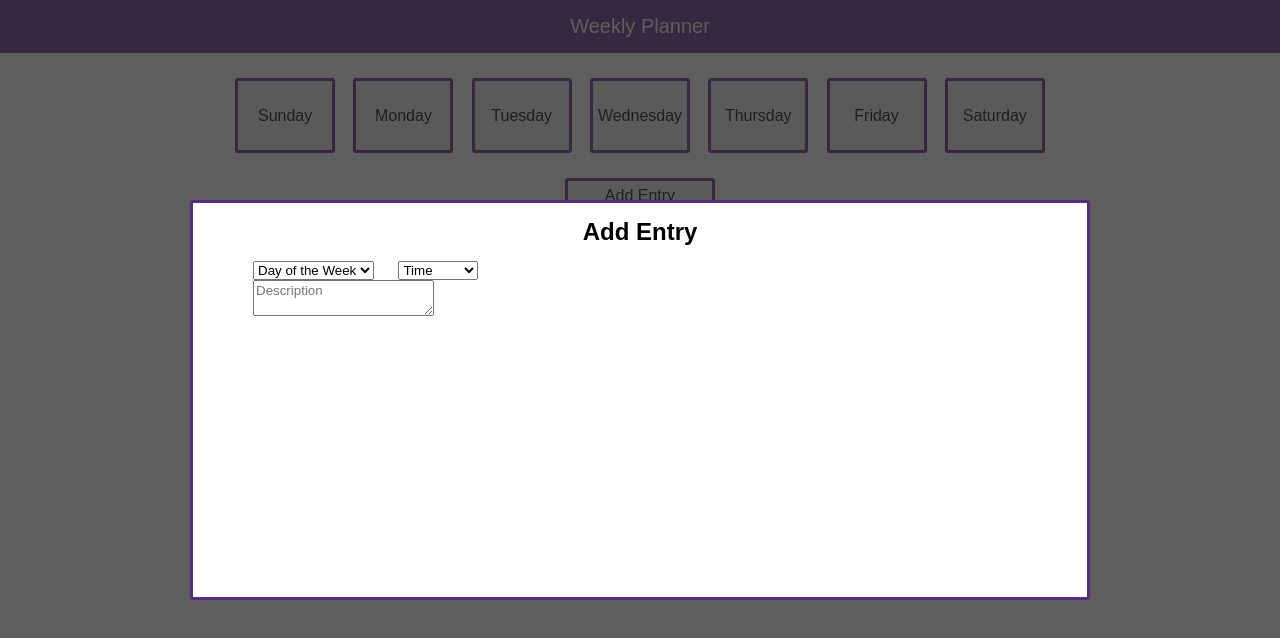
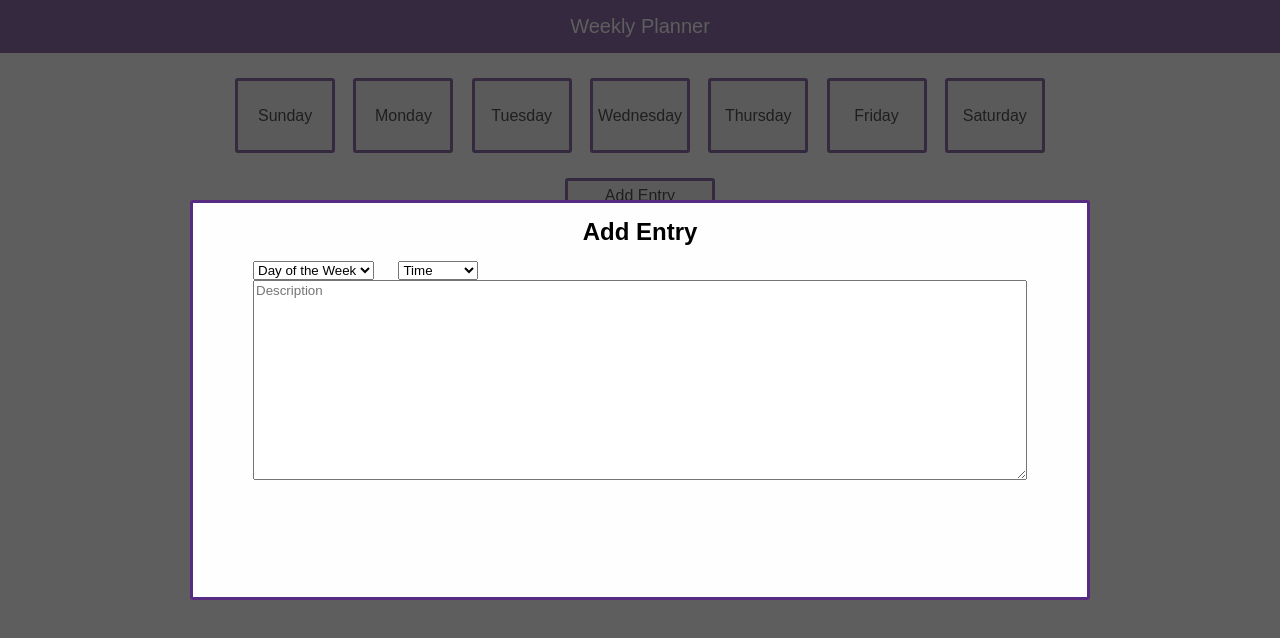
Before and after one commit to OSAdams/week-planner, a website: page pages/index.html in a window 1280 px wide. Drawn offline with Linux system fonts and the light colour scheme; a web font is replaced by a local one.

Commit message:
updating styling for form. WIP. #1

```diff
--- a/css/styles.css
+++ b/css/styles.css
@@ -76,9 +76,21 @@ div.entry-modal h2 {
   margin-bottom: 15px;
 }
 
+textarea#description-text {
+  width: 100%;
+  height: 200px;
+}
+
 select#day-select:focus,
-select#day-select:active {
+select#day-select:active,
+textarea#description-text:focus,
+textarea#description-text:active {
   border-color: #562b81;
+}
+
+#entry-form > .row {
+  margin-top: 15px;
+  margin-bottom: 15px;
 }
 
 select:last-child {
--- a/pages/index.html
+++ b/pages/index.html
@@ -107,7 +107,7 @@
             </div>
             <div class="row">
               <div class="column-full">
-                <textarea placeholder="Description"></textarea>
+                <textarea name="description" id="description-text" placeholder="Description"></textarea>
               </div>
             </div>
           </div>
```
